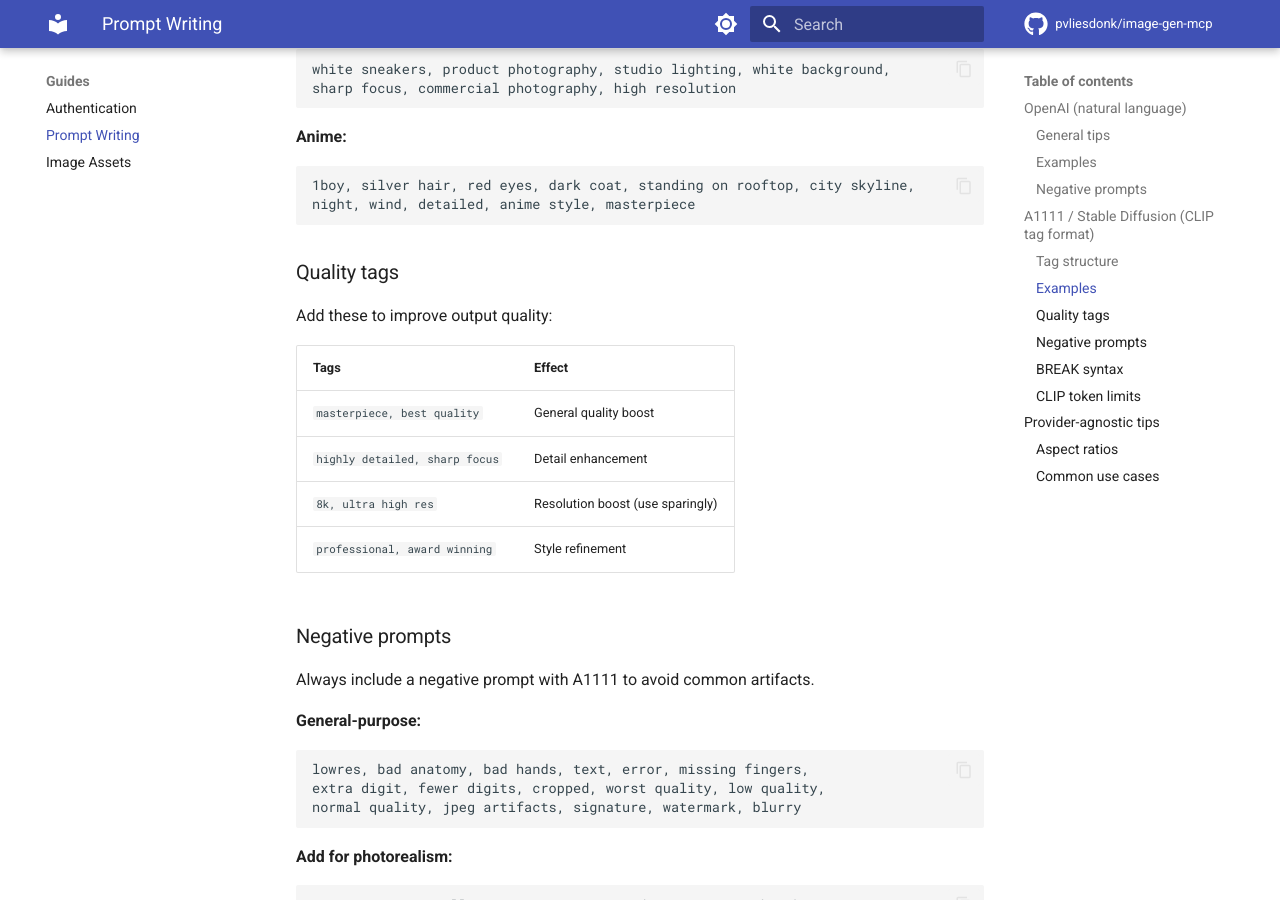
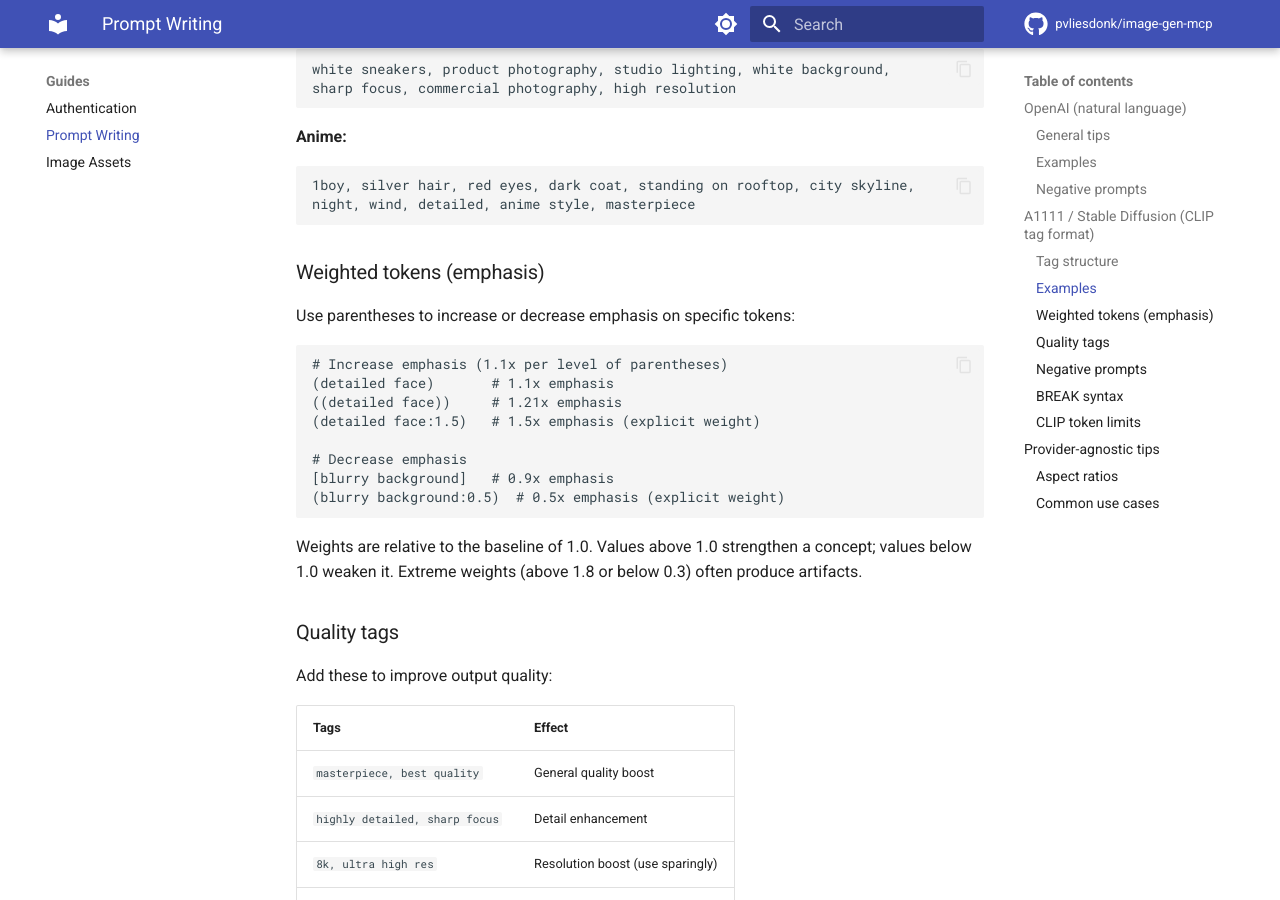
Before and after one commit to pvliesdonk/image-generation-mcp, an MkDocs documentation site: the page built from docs/guides/prompt-writing.md, in a window 1280 px wide and 900 px high, scrolled down 1710 px. Built offline with MkDocs 1.6.1 and Material for MkDocs 9.7.7, drawn with Linux system fonts in a browser that asks for light colours; comment, search, counter and statistics services are not loaded.

Commit message:
docs: add provider summary table, cost notes, weighted tokens
- Add provider summary table to README (AC #3)
- Add "generate first image" hint to quickstart (AC #4)
- Add cost section to OpenAI provider page (AC #15)
- Add weighted tokens/emphasis syntax to prompt-writing guide (AC #20)

Co-Authored-By: Claude Opus 4.6 <noreply@anthropic.com>

````diff
--- a/docs/guides/prompt-writing.md
+++ b/docs/guides/prompt-writing.md
@@ -86,6 +86,23 @@ sharp focus, commercial photography, high resolution
 night, wind, detailed, anime style, masterpiece
 ```
 
+### Weighted tokens (emphasis)
+
+Use parentheses to increase or decrease emphasis on specific tokens:
+
+```
+# Increase emphasis (1.1x per level of parentheses)
+(detailed face)       # 1.1x emphasis
+((detailed face))     # 1.21x emphasis
+(detailed face:1.5)   # 1.5x emphasis (explicit weight)
+
+# Decrease emphasis
+[blurry background]   # 0.9x emphasis
+(blurry background:0.5)  # 0.5x emphasis (explicit weight)
+```
+
+Weights are relative to the baseline of 1.0. Values above 1.0 strengthen a concept; values below 1.0 weaken it. Extreme weights (above 1.8 or below 0.3) often produce artifacts.
+
 ### Quality tags
 
 Add these to improve output quality:
````
Also changed, not shown: README.md (+9 -0 lines), docs/providers/openai.md (+6 -0 lines).
